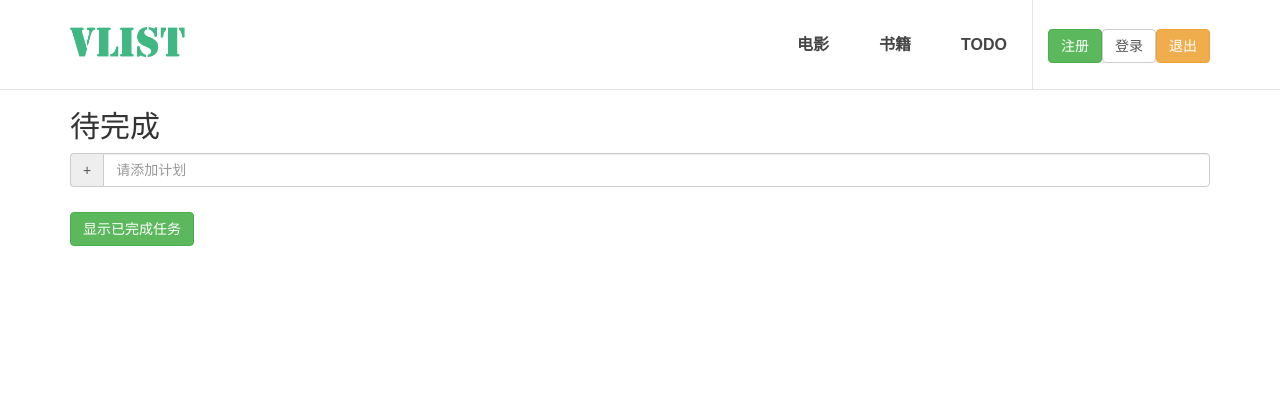
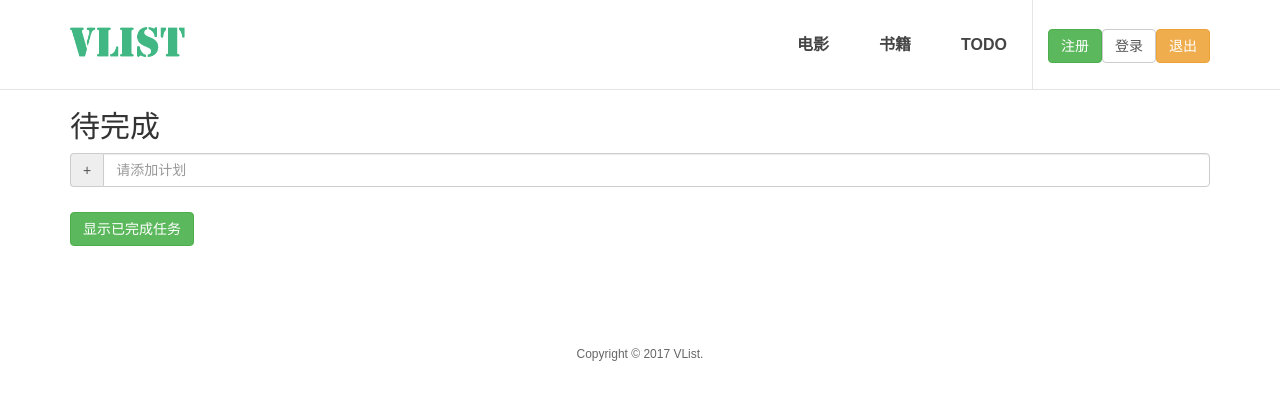
Before and after one commit to HannaLiu/VList, a Vue app: page /todolist in a window 1280 px wide. Shown: the top 400 px of the page. Built offline with nearby package versions, Linux system fonts and the light colour scheme; what vue-resource would draw is missing.

Commit message:
add footer

```diff
--- a/src/components/footer.vue
+++ b/src/components/footer.vue
@@ -11,5 +11,5 @@ export default {
 </script>
 
 <style scoped>
-.footer{text-align: center;font-size: 12px;color: #666666;}
+.footer{text-align: center;font-size: 12px;color: #666666;margin-top: 100px;}
 </style>
--- a/src/components/header.vue
+++ b/src/components/header.vue
@@ -32,13 +32,14 @@
 			</nav>
 		</header>
 		<router-view></router-view>
+		<vfooter></vfooter>
 	</div>
 </template>
 
 <script>
 	import store from '../store/store-global'
 	import storeCurr from '../data/storeusercurr'
-	import login from './login'
+	import vfooter from './footer'
 	export default {
 		name: 'header',
 		data() {
@@ -48,7 +49,7 @@
 			}
 		},
 		components: {
-			login
+			vfooter
 		},
 		mounted: function() {
 
```
